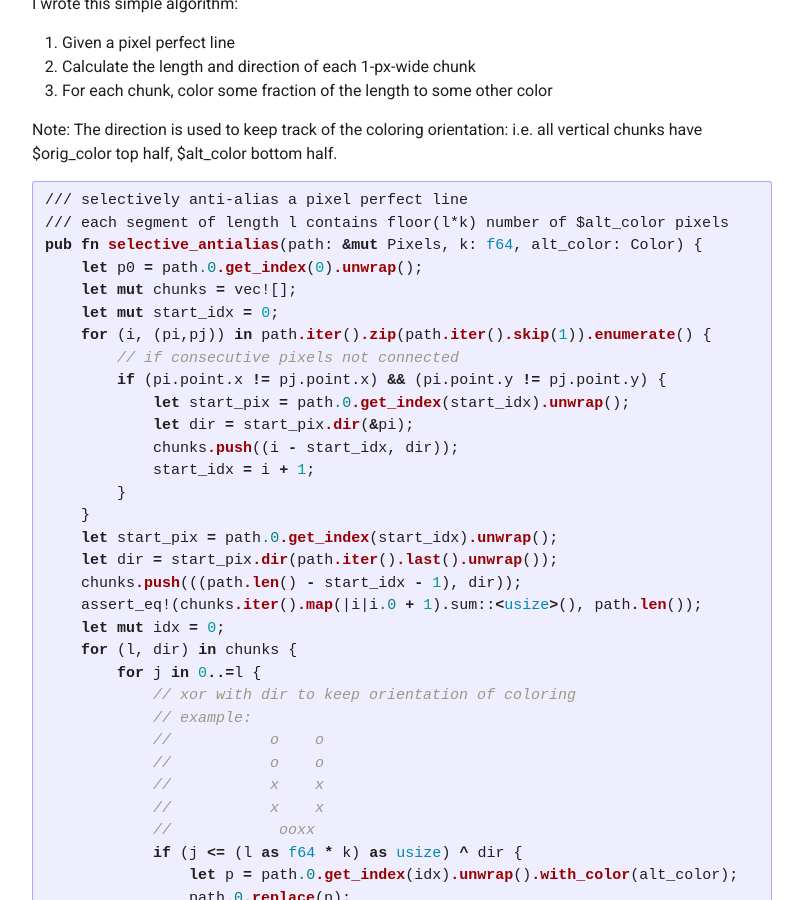
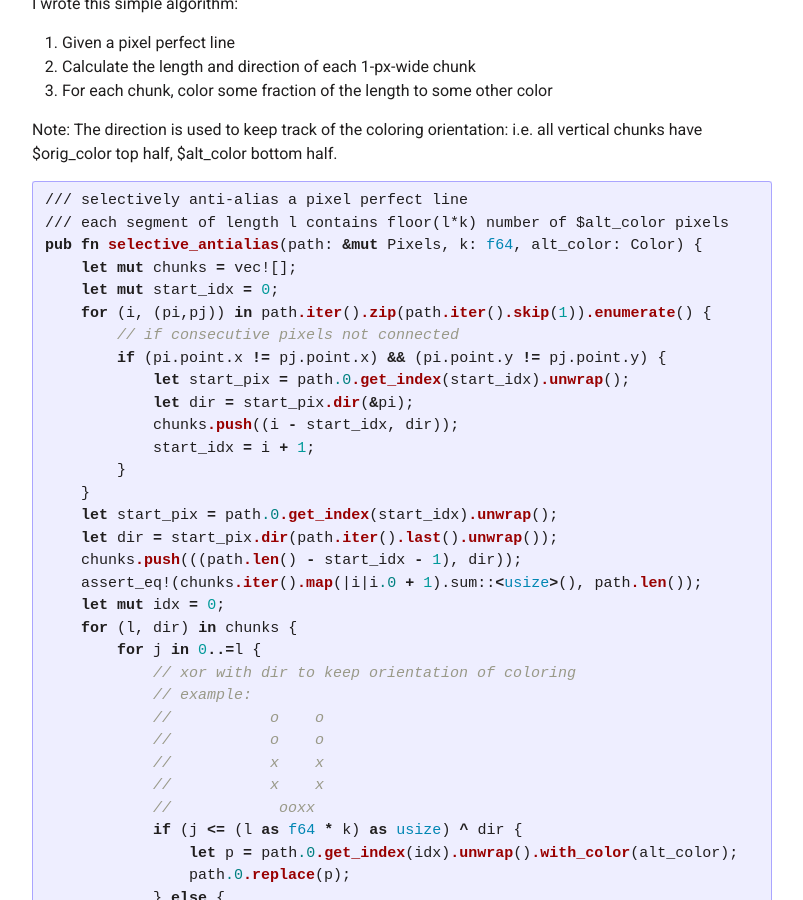
Before and after one commit to 0b01/rickyhan.com, a Jekyll site: the page built from _posts/2019-09-01-pixel-art-algorithm-selective-outlining-anti-aliasing.md, in a window 1280 px wide and 900 px high, scrolled down 1196 px. Shown: the whole window, without its empty margins (238-1041 px from the left). Built offline with Jekyll 4.4.1, drawn with Linux system fonts in a browser that asks for light colours.

Commit message:
Update 2019-09-01-pixel-art-algorithm-selective-outlining-anti-aliasing.md

```diff
--- a/_posts/2019-09-01-pixel-art-algorithm-selective-outlining-anti-aliasing.md
+++ b/_posts/2019-09-01-pixel-art-algorithm-selective-outlining-anti-aliasing.md
@@ -31,7 +31,6 @@ Note: The direction is used to keep track of the coloring orientation: i.e. all
 /// selectively anti-alias a pixel perfect line
 /// each segment of length l contains floor(l*k) number of $alt_color pixels
 pub fn selective_antialias(path: &mut Pixels, k: f64, alt_color: Color) {
-    let p0 = path.0.get_index(0).unwrap();
     let mut chunks = vec![];
     let mut start_idx = 0;
     for (i, (pi,pj)) in path.iter().zip(path.iter().skip(1)).enumerate() {
```
